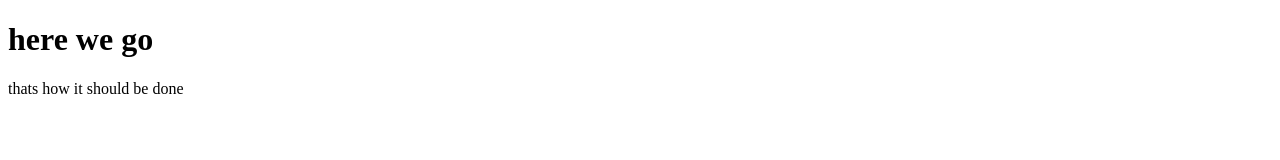
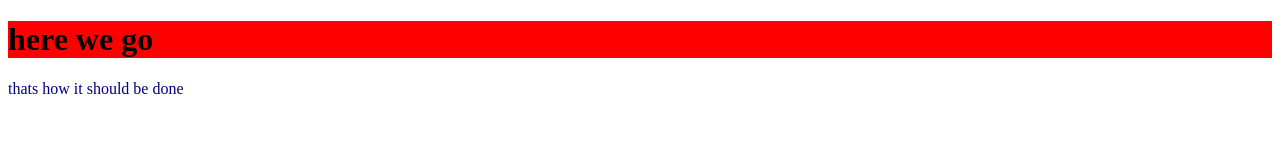
Before and after one commit to ronithemonster/my-seventh-repo, a plain HTML site: page index.html in a window 1280 px wide. Drawn offline with Linux system fonts and the light colour scheme.

Commit message:
background

```diff
--- a/index.html
+++ b/index.html
@@ -5,6 +5,7 @@
     <meta http-equiv="X-UA-Compatible" content="IE=edge">
     <meta name="viewport" content="width=device-width, initial-scale=1.0">
     <title>Seventh repo</title>
+    <link rel="stylesheet" href="style.css">
 </head>
 <body>
     <h1>here we go</h1>
--- a/style.css
+++ b/style.css
@@ -1,3 +1,6 @@
 p{
-    color: green;
+    color: navy;
 }
+h1{
+    background-color: red;
+}
```
